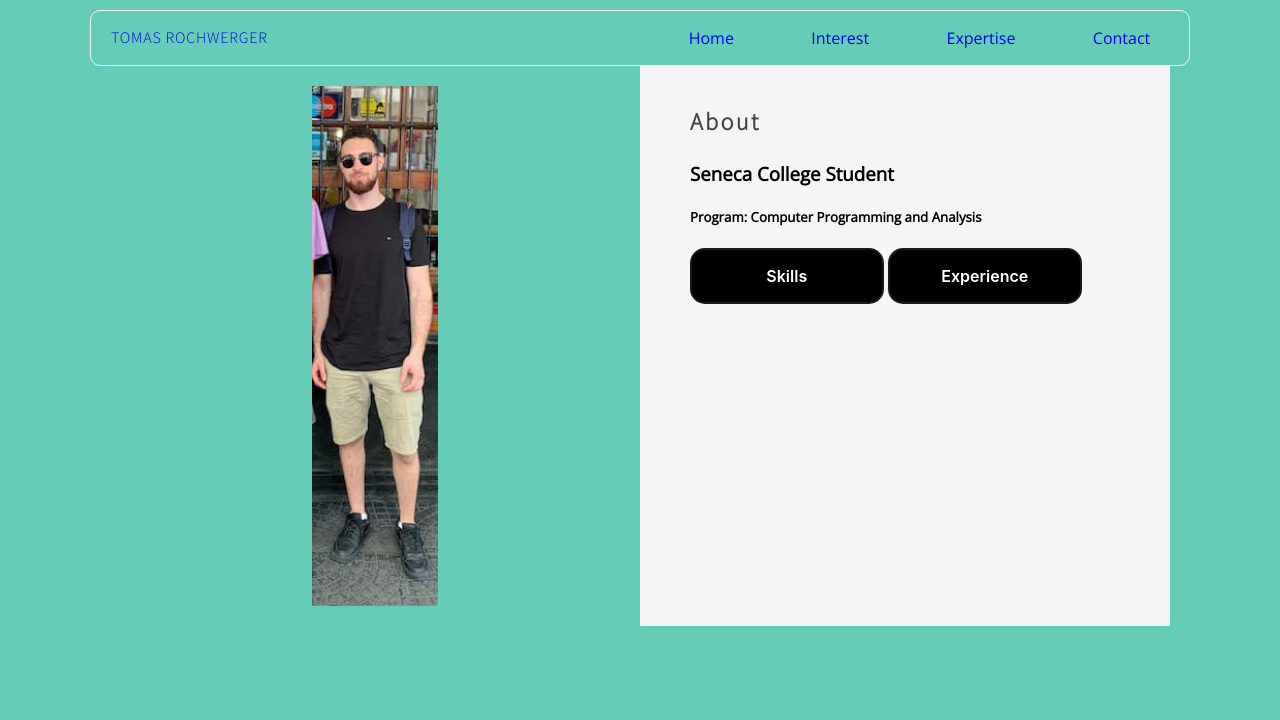
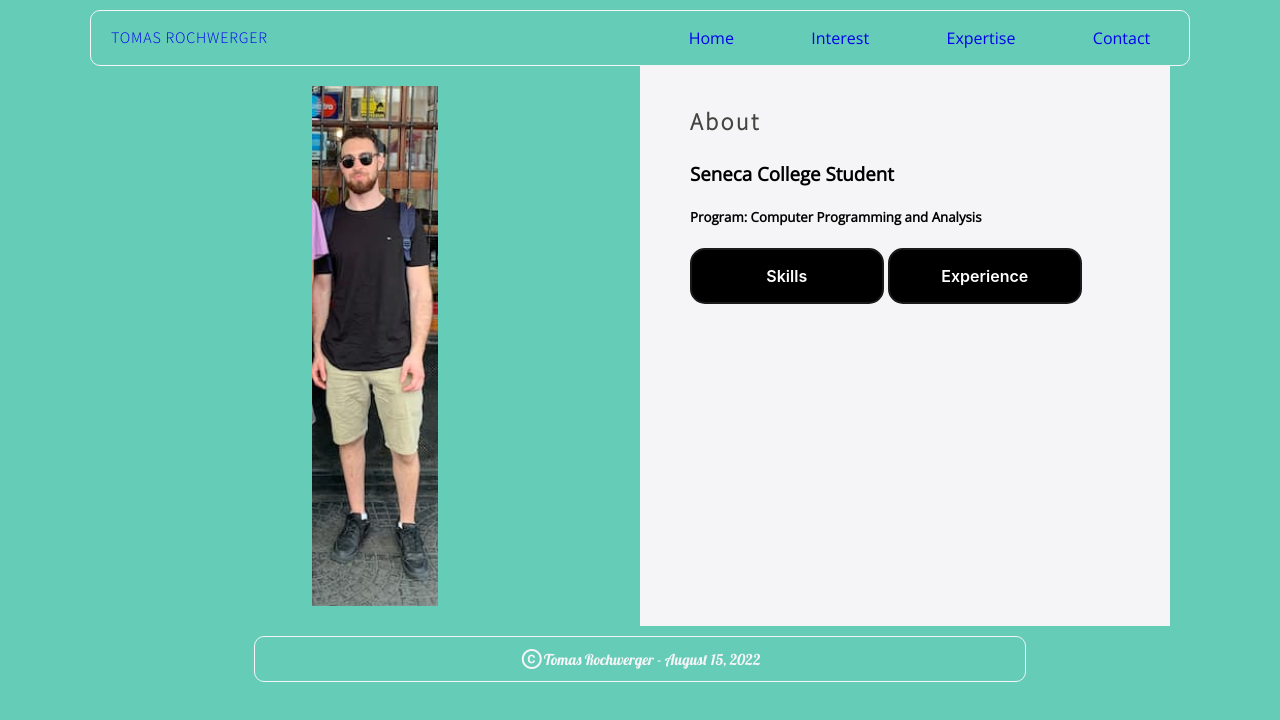
Before and after one commit to trochwerger/web222Final, a plain HTML site: page index.html in a window 1280 px wide. Drawn offline with nearby package versions, Linux system fonts and the light colour scheme; no server answers.

Commit message:
Add files via upload

```diff
--- a/index.html
+++ b/index.html
@@ -93,10 +93,13 @@
 							<li>Web / Digital Design - <br> 2020 - Present
 							</li>
 						</ul>
+					</div>
 				</div>
-
 			</div>
-			<!-- <img src="/images/myPicture.jpg"> -->
 		</div>
+		<footer>
+			<span class="material-icons">copyright</span>
+			<p>Tomas Rochwerger - August 15, 2022</p>
+		</footer>
 	</body>
 </html>
```
Also changed, not shown: contact.html (+3 -3 lines), expertise.html (+4 -0 lines), interest.html (+5 -5 lines).
